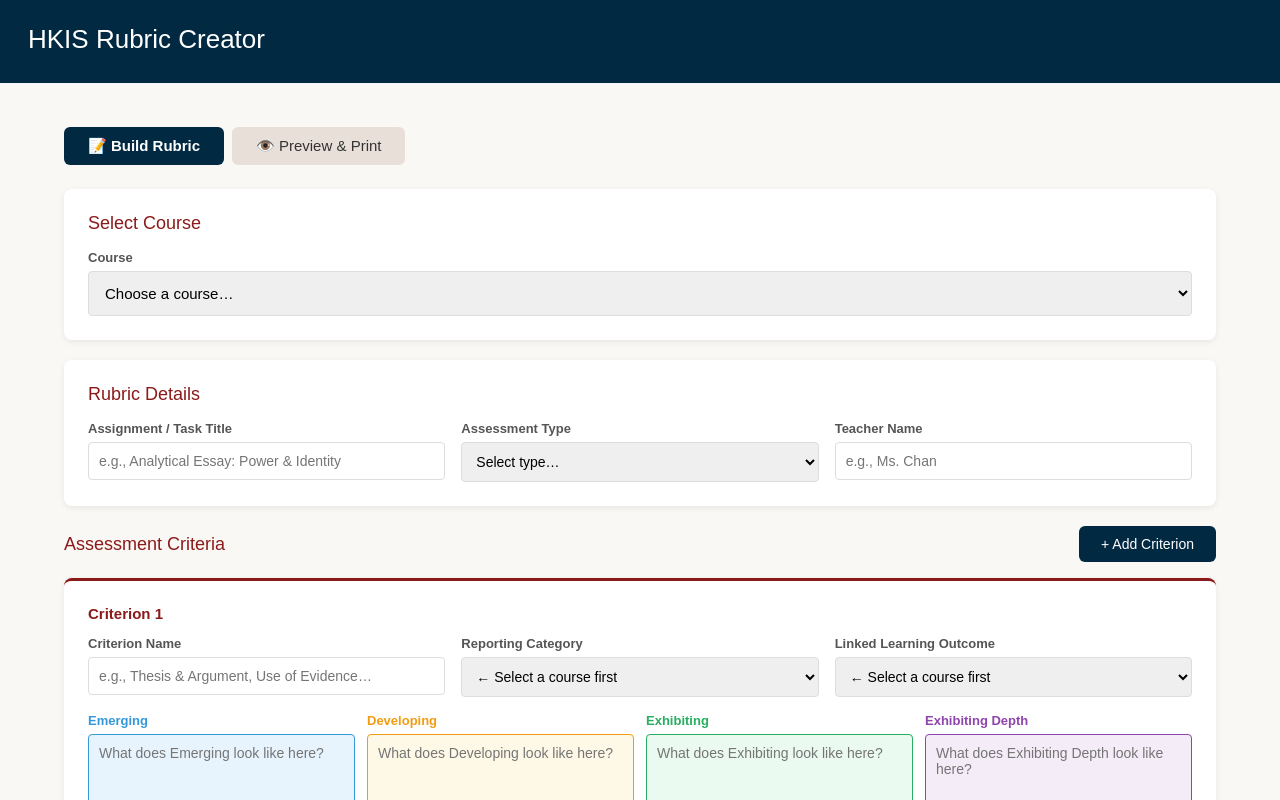
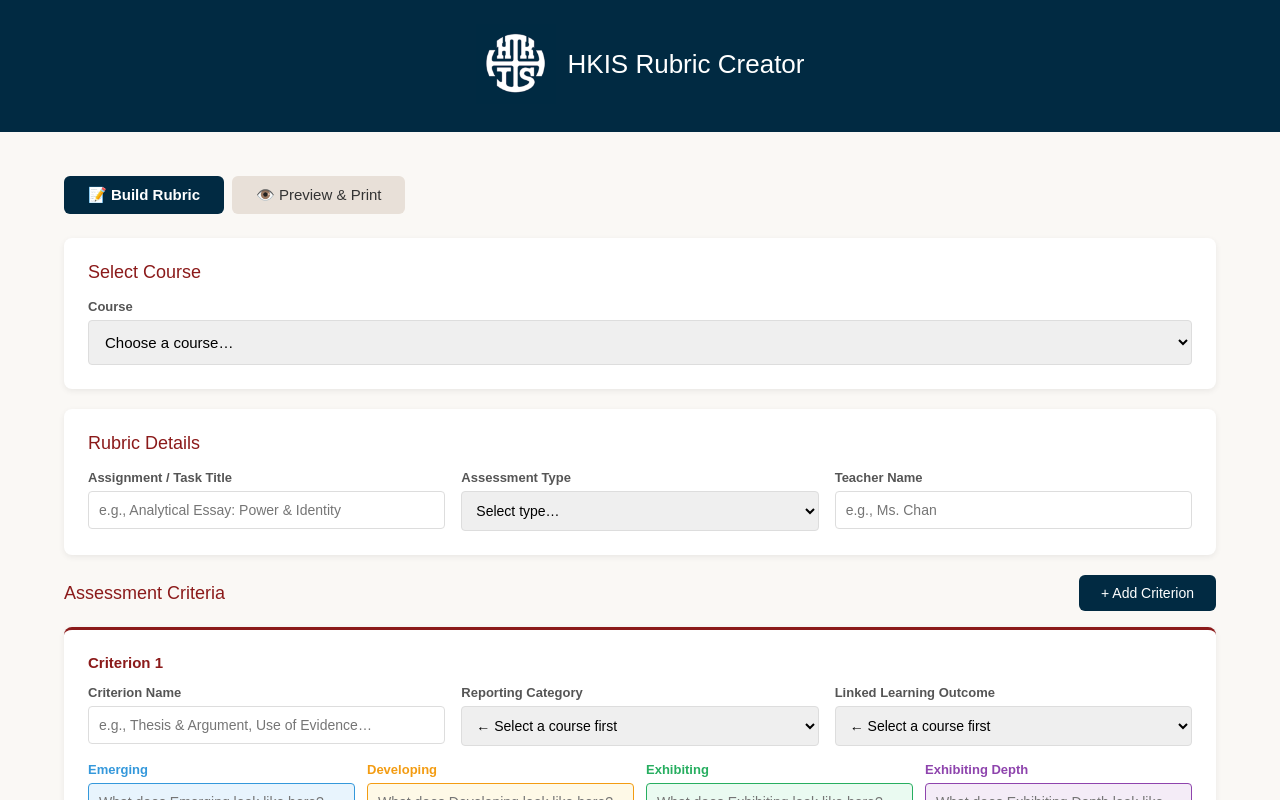
Before and after one commit to HuckWheatley/rubric-creator-web-app, a React (Create React App) app: page / in a window 1280 px wide. Shown: the top 800 px of the page. Built offline with nearby package versions, Linux system fonts and the light colour scheme.

Commit message:
Reapply "Merge branch 'main' of https://github.com/HuckWheatley/rubric-creator-web-app"
This reverts commit c95483b0c98a1ffe6a5aeaf2b8a61e2e3d69da32.

```diff
--- a/src/App.css
+++ b/src/App.css
@@ -21,7 +21,15 @@ body {
   font-weight: bold;
   margin-bottom: 20px;
 }
-.header h1 { font-size: 26px; font-weight: normal; margin-bottom: 4px; }
+.header h1 {
+  font-size: 26px;
+  font-weight: normal;
+  margin-bottom: 4px;
+  display: flex;
+  align-items: center;
+  justify-content: center;
+  gap: 12px;
+}
 .header p  { opacity: 0.85; font-size: 15px; }
 
 /* ── Tabs ── */
--- a/src/App.js
+++ b/src/App.js
@@ -514,10 +514,12 @@ function App() {
     setCriteria(
       generatedCriteria.map((criterion) => ({
         ...criterion,
-        reportingCategory: getReportingCategoryForOutcome(
-          currentCourse,
-          criterion.learningOutcome
-        ),
+        reportingCategory: autoFillReportingCategories
+          ? getReportingCategoryForOutcome(
+              currentCourse,
+              criterion.learningOutcome
+            )
+          : '',
         descriptors: getDescriptorsForOutcome(criterion.learningOutcome)
       }))
     );
@@ -526,7 +528,11 @@ function App() {
   return (
     <div>
       <div className="header">
-        <h1>HKIS Rubric Creator</h1>
+
+        <h1>
+          <img src="logohkis512.png" width="80" height="80" alt="HKIS Logo" />
+          HKIS Rubric Creator
+        </h1>
       </div>
 
       <div className="app-wrapper">
@@ -669,8 +675,6 @@ function App() {
                             {category}
                           </option>
                         ))}
-                      <option value="Interdisciplinary">Interdisciplinary</option>
-                      <option value="Process & Skills">Process & Skills</option>
                     </select>
                   </div>
                   <div className="field">
```
Also changed, not shown: public/logohkis512.png (added), 1 other file (tests, documents, lock files or other folders).
